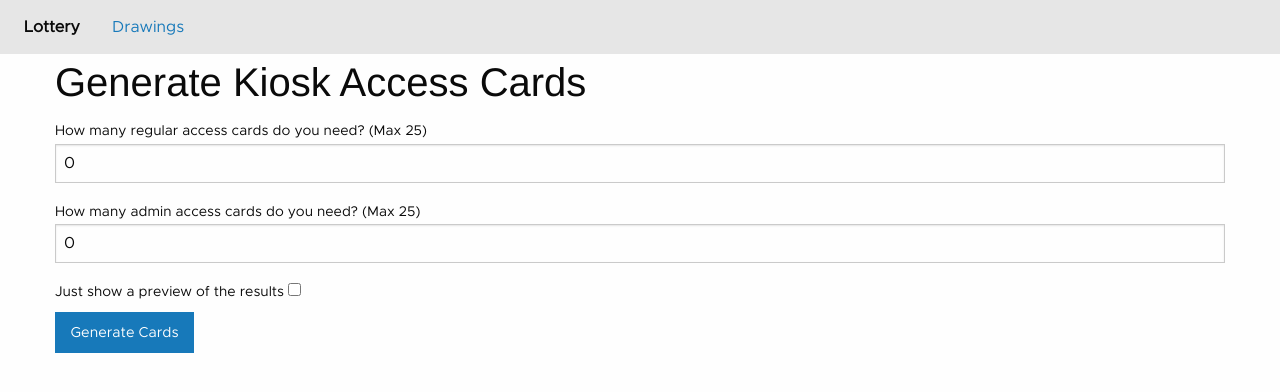
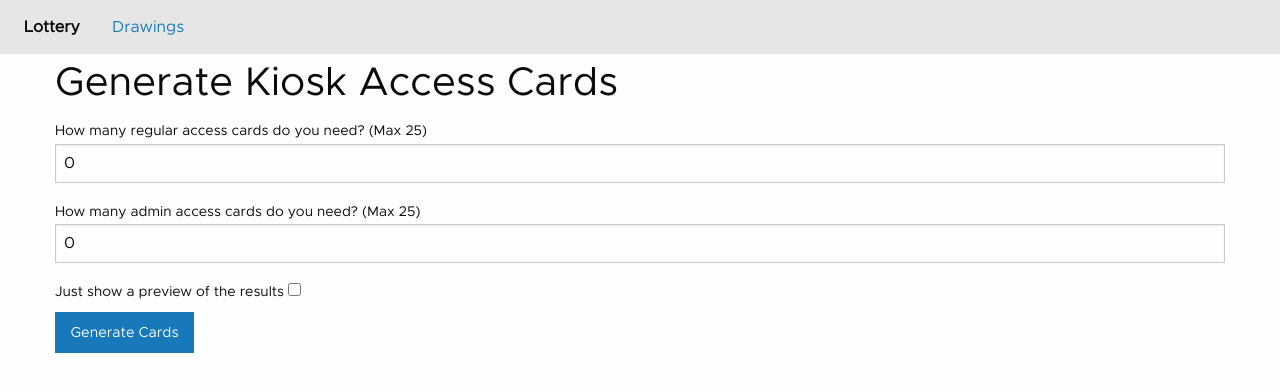
Before and after one commit to evan10s/lottery-v2, a Django app: template lottery/templates/lottery/barcodeSetup.html in a window 1280 px wide. Shown: the top 392 px of the page. Run offline with Django 3.2, Linux system fonts and the light colour scheme; the template is opened without the code that fills it, so the values that code supplies are empty; some libraries are stand-ins or nearby versions.

Commit message:
ALL THE METROPOLITAN FONTS

```diff
--- a/lottery/static/lottery/css/global.css
+++ b/lottery/static/lottery/css/global.css
@@ -1,3 +1,3 @@
-body {
+body, h1, h2, h3, h4, h5, h6, p, strong, div, div.row {
   font-family: Metropolis, Helveica, sans-serif;
 }
```
